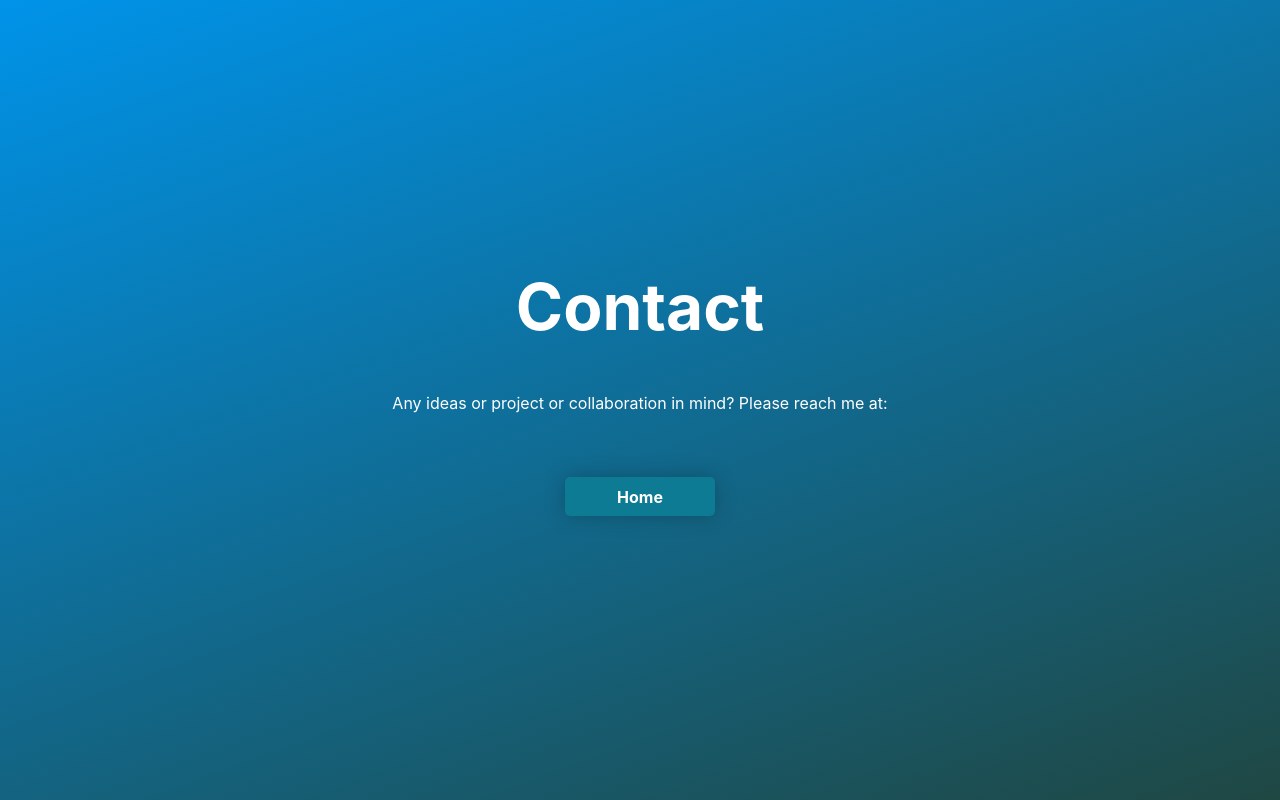
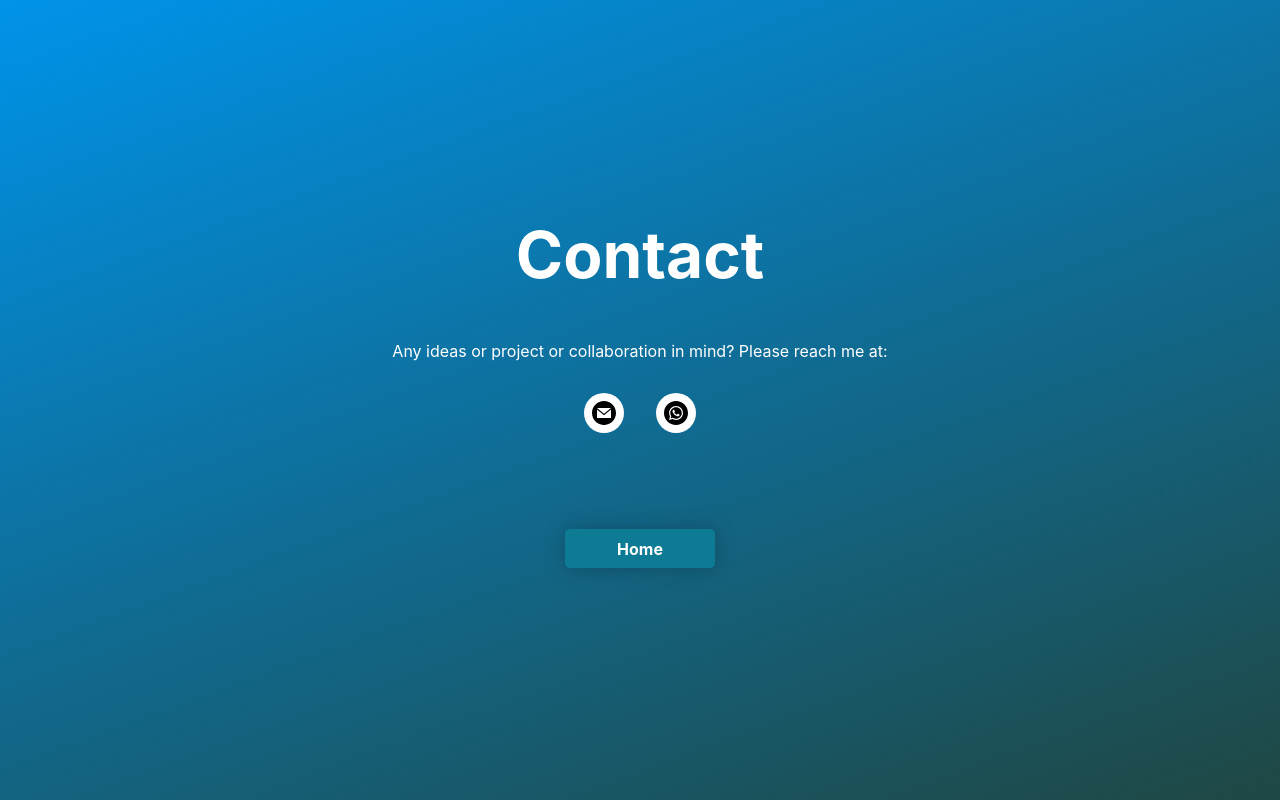
Before and after one commit to yaltha/portfolio, a React (Create React App) app: page /contact in a window 1280 px wide. Built offline with nearby package versions, Linux system fonts and the light colour scheme.

Commit message:
done contacts

```diff
--- a/src/components/Contact.jsx
+++ b/src/components/Contact.jsx
@@ -7,20 +7,14 @@ const Wrapper = styled.div`
   justify-content: center;
   align-items: center;
   height: 100vh;
-  /* width: 80%; */
-  /* margin: 4em auto; */
-  /* background-color: #f5fffa; */
-  /* padding: 2em; */
-  /* border-radius: 5px; */
-
   background-color: #0093e9;
   background-image: linear-gradient(160deg, #0093e9 0%, #1f4743 100%);
 `;
 
-  const Title = styled.h1`
-    color: white;
-    font-size: 4em;
-  `;
+const Title = styled.h1`
+  color: white;
+  font-size: 4em;
+`;
 
 const Desc = styled.p`
   color: white;
@@ -28,12 +22,46 @@ const Desc = styled.p`
   padding: 3em 0;
 `;
 
+const ContactContainer = styled.div`
+  display: flex;
+  justify-content: center;
+  padding: 1em;
+`;
+
+const Anchor = styled.div`
+  background-color: white;
+  width: 40px;
+  height: 40px;
+  border-radius: 50%;
+  display: flex;
+  justify-content: center;
+  align-items: center;
+  margin: 1em;
+`;
+const Alink = styled.a`
+  text-decoration: none;
+  display: flex;
+  justify-content: center;
+  align-items: center;
+`;
 const Contact = () => {
   return (
     <Wrapper>
       <Title>Contact</Title>
       <Desc>
         Any ideas or project or collaboration in mind? Please reach me at:
+        <ContactContainer>
+          <Anchor>
+            <Alink href="mailto:yaltharullist@gmail.com">
+              <img alt="email" src={"/icons/iconmonstr-email-10.svg"} />
+            </Alink>
+          </Anchor>
+          <Anchor>
+            <Alink href="#">
+              <img alt="email" src={"/icons/iconmonstr-whatsapp-4.svg"} />
+            </Alink>
+          </Anchor>
+        </ContactContainer>
       </Desc>
       <Link className="link" to="/">
         Home
--- a/src/components/Portfolios.jsx
+++ b/src/components/Portfolios.jsx
@@ -1,7 +1,7 @@
 import styled from "styled-components";
 import { Link } from "react-router-dom";
 
-import { Card } from "./Card";
+// import { Card } from "./Card";
 
 const Wrapper = styled.div`
   display: flex;
```
Also changed, not shown: public/icons/iconmonstr-email-10.svg (added), public/icons/iconmonstr-whatsapp-4.svg (added).
